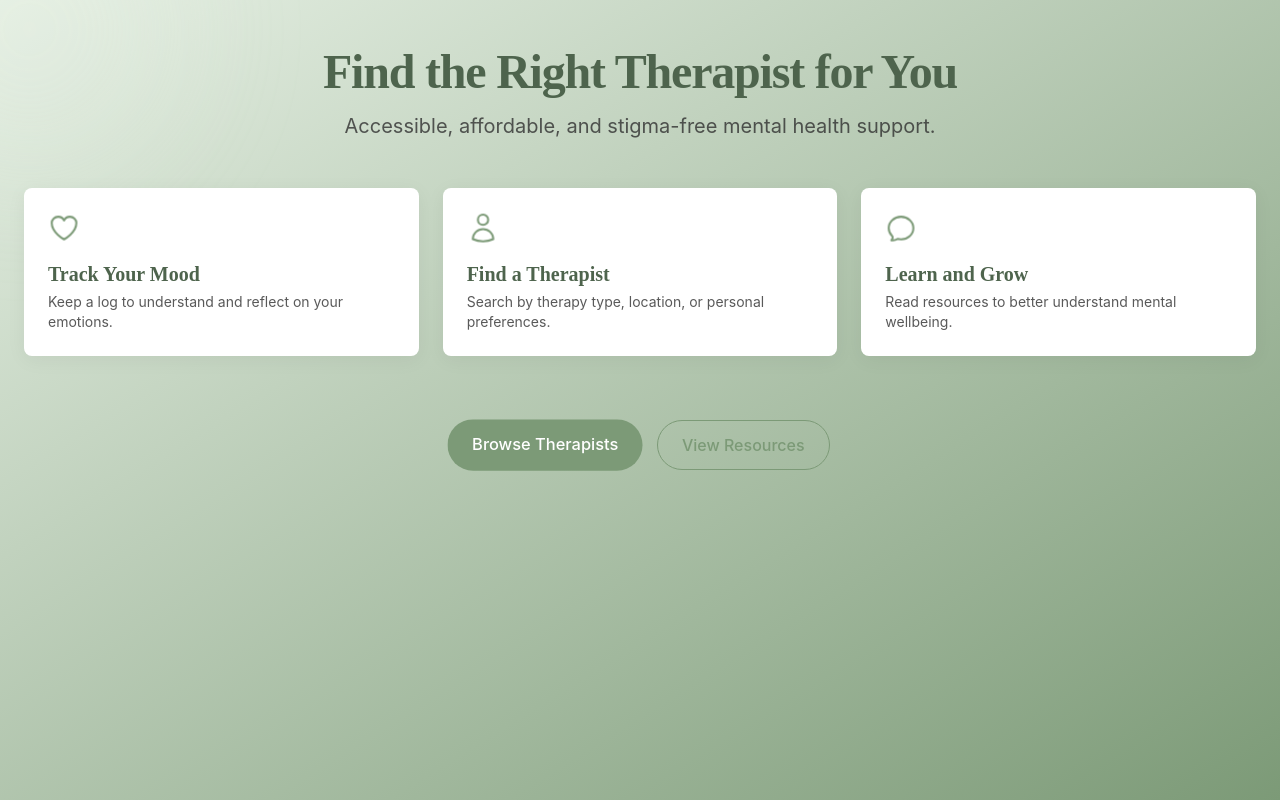
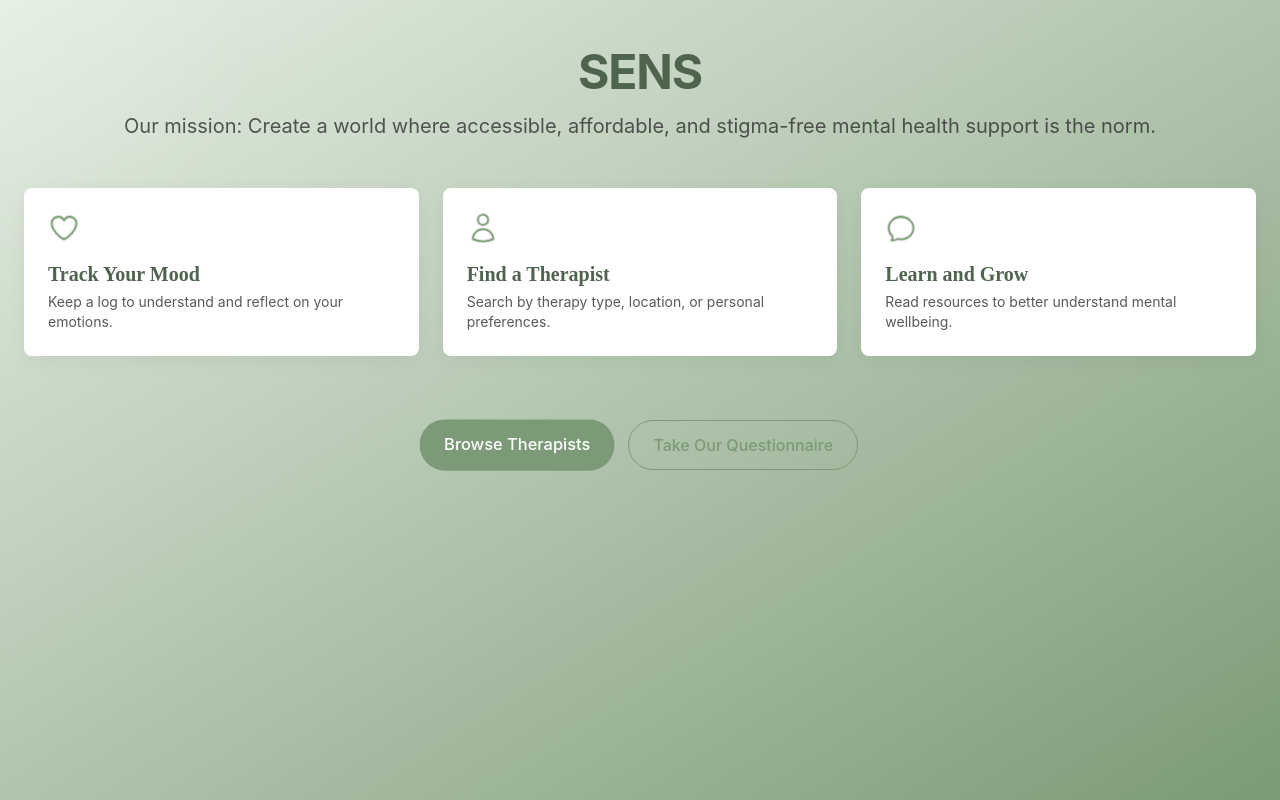
Before and after one commit to theniccox/therapy-app, a Next.js app: page / in a window 1280 px wide. Built offline with nearby package versions, Linux system fonts and the light colour scheme.

Commit message:
Changed title font and changed secondary button to link to questionnaire page

```diff
--- a/src/app/page.tsx
+++ b/src/app/page.tsx
@@ -8,11 +8,11 @@ export default function Home() {
       <div className="absolute top-[-120px] left-[-120px] w-[300px] h-[300px] bg-brand-light rounded-full opacity-20 blur-3xl animate-pulseIn z-0" />
 
       <header className="relative z-10 mb-12 text-center">
-        <h1 className="text-4xl sm:text-5xl font-serif font-bold tracking-tight text-brand-dark mb-4">
-          Find the Right Therapist for You
+        <h1 className="text-4xl sm:text-5xl font-sans font-bold tracking-tight text-brand-dark mb-4">
+          SENS
         </h1>
         <p className="text-lg sm:text-xl text-foreground/80 font-sans">
-          Accessible, affordable, and stigma-free mental health support.
+          Our mission: Create a world where accessible, affordable, and stigma-free mental health support is the norm.
         </p>
       </header>
 
@@ -59,10 +59,10 @@ export default function Home() {
           Browse Therapists
         </a>
         <a
-          href="/resources"
+          href="/questionnaire"
           className="px-6 py-3 rounded-full border border-brand text-brand font-medium hover:bg-brand-light transition"
         >
-          View Resources
+          Take Our Questionnaire
         </a>
       </div>
     </main>
```
